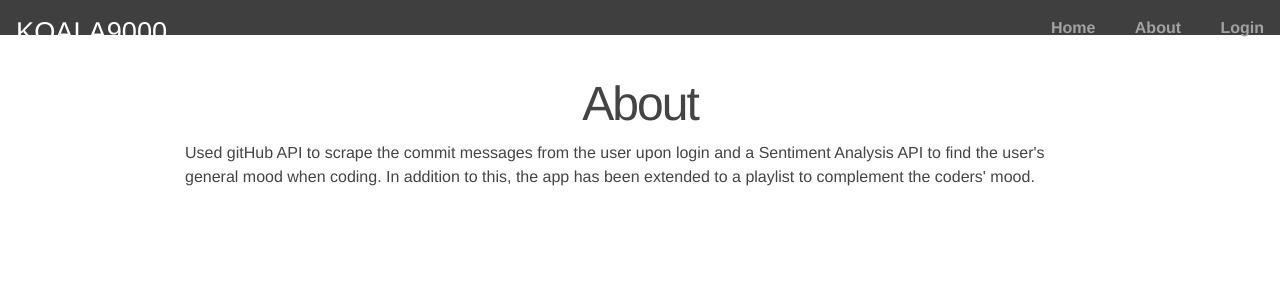
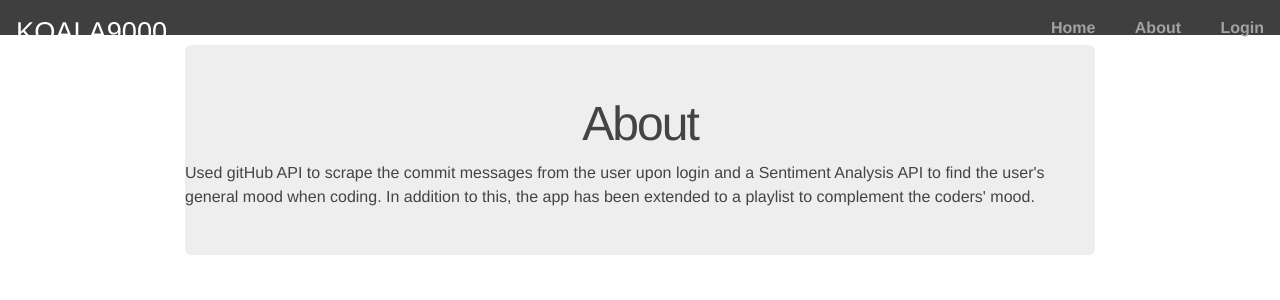
Before and after one commit to Caramelle/StacsHack-Koala9000, a Python web app: template flask/app/templates/about.html in a window 1280 px wide. Shown: the top 300 px of the page. Run offline with Jinja, Linux system fonts and the light colour scheme; the template is opened without the code that fills it, so the values that code supplies are empty; some libraries are stand-ins or nearby versions.

Commit message:
blah blah tired blah

```diff
--- a/flask/app/templates/about.html
+++ b/flask/app/templates/about.html
@@ -1,8 +1,10 @@
 {% extends "layout.html" %}
 
 {% block content %}
-  <h2>About</h2>
-  <p>Used gitHub API to scrape the commit messages from the user upon login and a
-  Sentiment Analysis API to find the user's general mood when coding. In addition
-  to this, the app has been extended to a playlist to complement the coders' mood. </p>
+  <div class="jumbo">
+    <h2>About</h2>
+    <p>Used gitHub API to scrape the commit messages from the user upon login and a
+    Sentiment Analysis API to find the user's general mood when coding. In addition
+    to this, the app has been extended to a playlist to complement the coders' mood. </p>
+  </div>
 {% endblock %}
```
